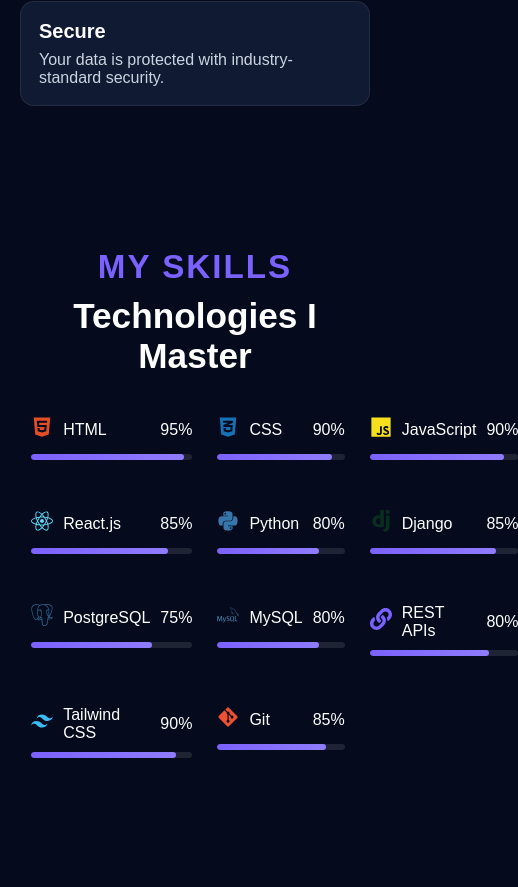
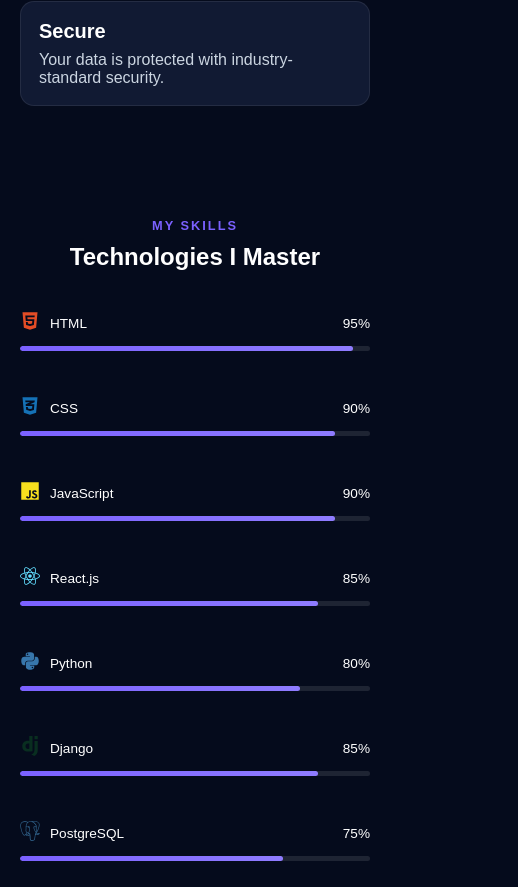
Before and after one commit to Adam-ops0952/My-Portfolio, a React (Vite) app: page / in a window 390 px wide. Shown: the part 1397-2284 px from the top of the page, 518 px wide, since content can reach past the window. Built offline with nearby package versions, Linux system fonts and the light colour scheme; no server answers.

Commit message:
Fix css'

```diff
--- a/src/Styles/Projects.css
+++ b/src/Styles/Projects.css
@@ -101,3 +101,19 @@
 .swiper-pagination-bullet-active {
   background: #6c63ff;
 }
+
+@media (max-width: 992px) {
+  .projects-grid {
+    grid-template-columns: repeat(2, 1fr);
+  }
+}
+
+@media (max-width: 768px) {
+  .projects-grid {
+    grid-template-columns: 1fr;
+  }
+
+  .project-image {
+    height: 220px;
+  }
+}
--- a/src/Styles/Skills.css
+++ b/src/Styles/Skills.css
@@ -63,3 +63,62 @@
   );
   border-radius: 10px;
 }
+
+
+/* Tablet */
+@media (max-width: 992px) {
+  .skills-grid {
+    grid-template-columns: repeat(2, 1fr);
+  }
+
+  .section-title h2 {
+    font-size: 2rem;
+  }
+}
+
+/* Mobile */
+@media (max-width: 768px) {
+  .skills-section {
+    padding: 60px 5%;
+  }
+
+  .skills-grid {
+    grid-template-columns: 1fr;
+    gap: 20px;
+  }
+
+  .section-title h2 {
+    font-size: 1.7rem;
+  }
+
+  .section-title h5 {
+    font-size: 0.8rem;
+  }
+
+  .skill-top {
+    font-size: 0.95rem;
+  }
+
+  .skill-icon {
+    font-size: 20px;
+  }
+}
+
+/* Small phones */
+@media (max-width: 480px) {
+  .skills-section {
+    padding: 50px 20px;
+  }
+
+  .section-title h2 {
+    font-size: 1.5rem;
+  }
+
+  .skill-top {
+    font-size: 0.85rem;
+  }
+
+  .progress-bar {
+    height: 5px;
+  }
+}
--- a/src/components/Projects.jsx
+++ b/src/components/Projects.jsx
@@ -69,7 +69,7 @@
 
                 <p>{project.description}</p>
 
-                {project.project_url}{  }
+                {project.project_url}{ } | { }
                   View Project →
               </div>
             </motion.div>
```
